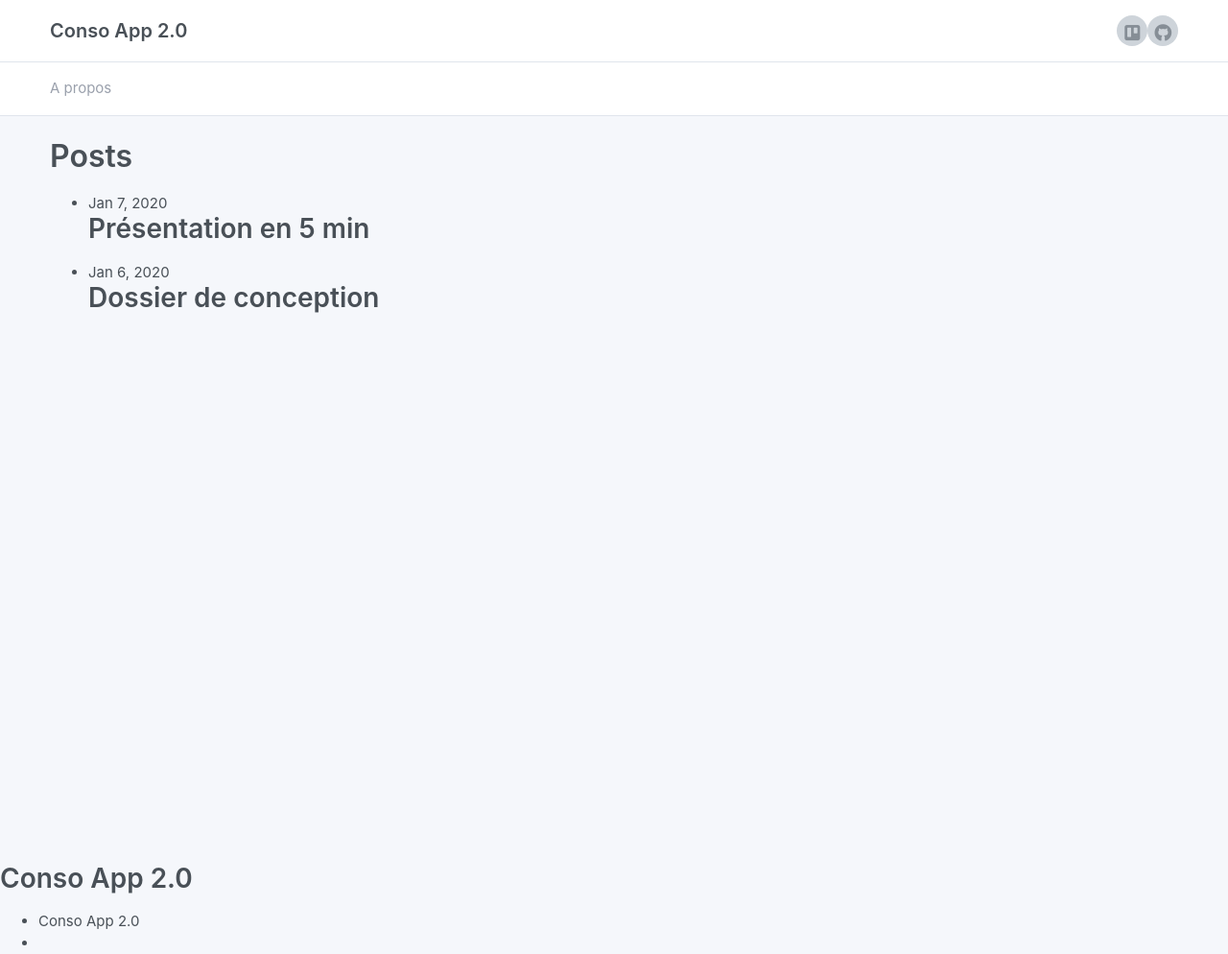
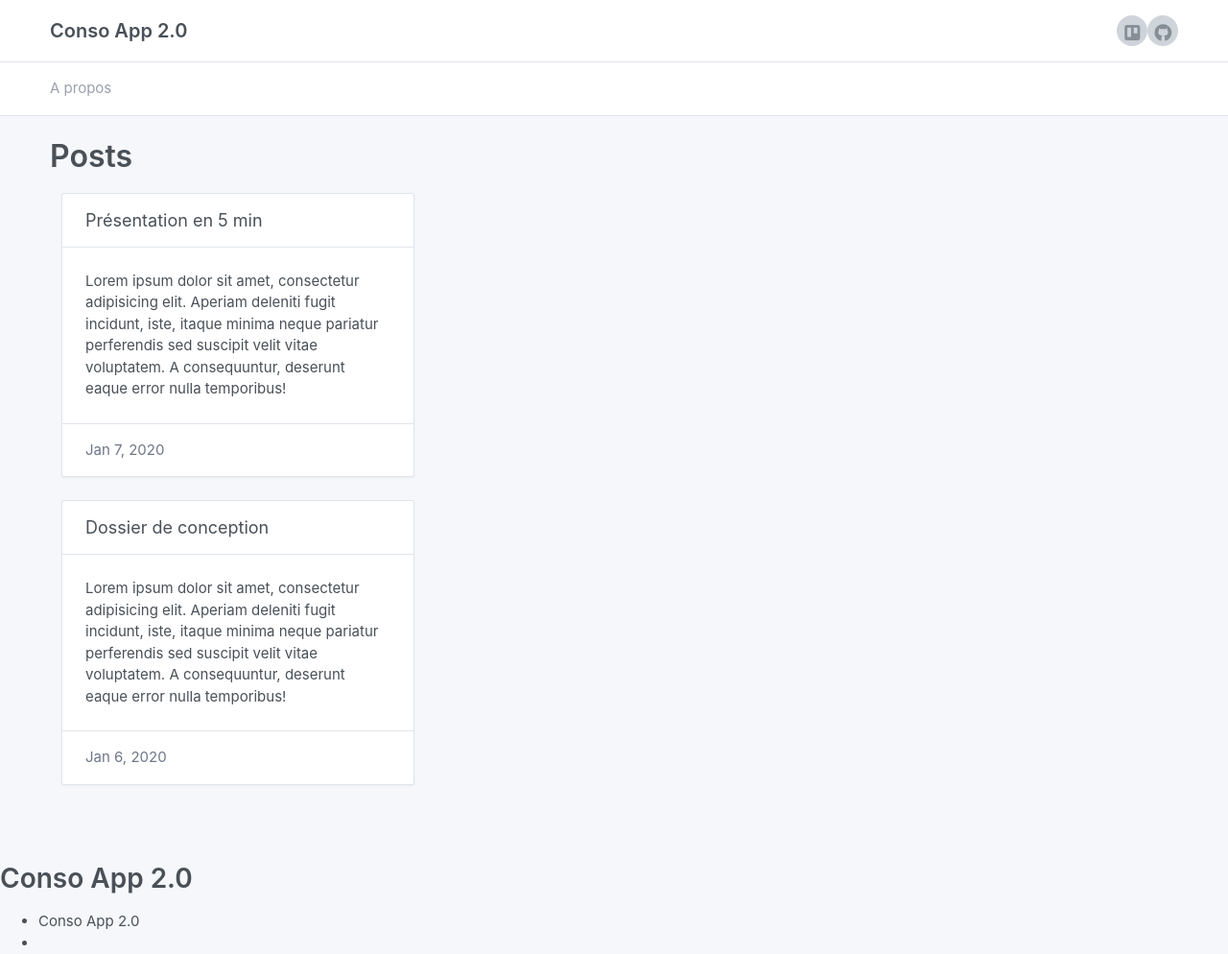
Before and after one commit to apinot/apinot.github.io, a Jekyll site: the page built from index.html, in a window 1280 px wide. Shown: the whole page at 96% size. Built offline with Jekyll 4.4.1, drawn with Linux system fonts in a browser that asks for light colours; nearby versions of some CDN libraries; some web fonts are replaced.

```diff
--- a/index.html
+++ b/index.html
@@ -3,18 +3,25 @@
 ---
 
 <div class="home">
-
   <h1 class="page-heading">Posts</h1>
 
-  <ul class="post-list">
-    {% for post in site.posts %}
-      <li>
-        <span class="post-meta">{{ post.date | date: "%b %-d, %Y" }}</span>
-
-        <h2>
-          <a class="post-link" href="{{ post.url | prepend: site.baseurl }}">{{ post.title }}</a>
-        </h2>
-      </li>
-    {% endfor %}
-  </ul>
+  {% for post in site.posts %}
+  <div class="col-md-6 col-xl-4">
+    <div class="card">
+      <div class="card-header">
+        <h3 class="card-title">{{ post.title }}</h3>
+        <div class="card-options">
+          <a href="#" class="card-options-collapse" data-toggle="card-collapse"><i class="fe fe-chevron-up"></i></a>
+          <a href="#" class="card-options-remove" data-toggle="card-remove"><i class="fe fe-x"></i></a>
+        </div>
+      </div>
+      <div class="card-body">
+        Lorem ipsum dolor sit amet, consectetur adipisicing elit. Aperiam deleniti fugit incidunt, iste, itaque minima neque pariatur perferendis sed suscipit velit vitae voluptatem. A consequuntur, deserunt eaque error nulla temporibus!
+      </div>
+      <div class="card-footer">
+        {{ post.date | date: "%b %-d, %Y" }}
+      </div>
+    </div>
+  </div>
 </div>
+{% endfor %}
```
